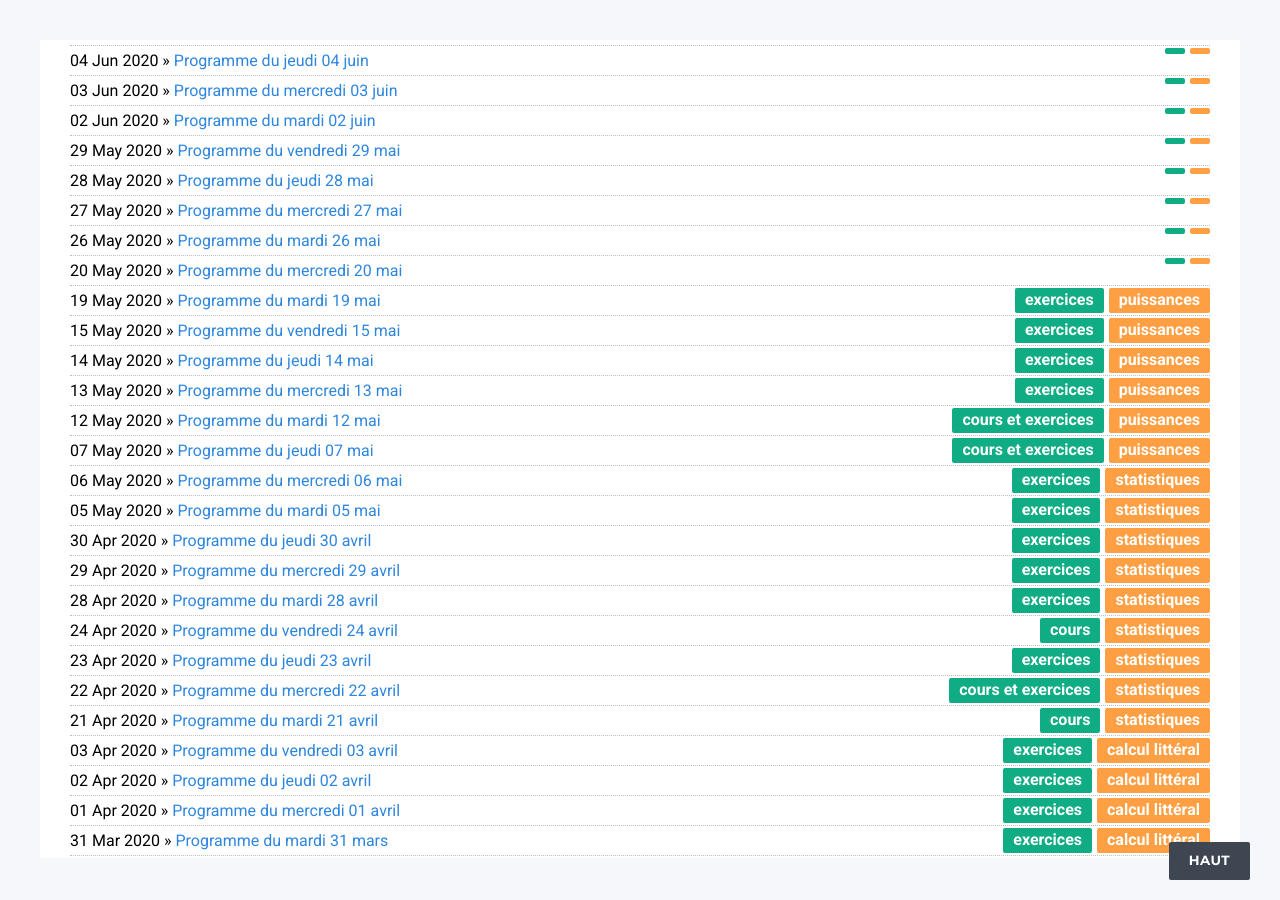
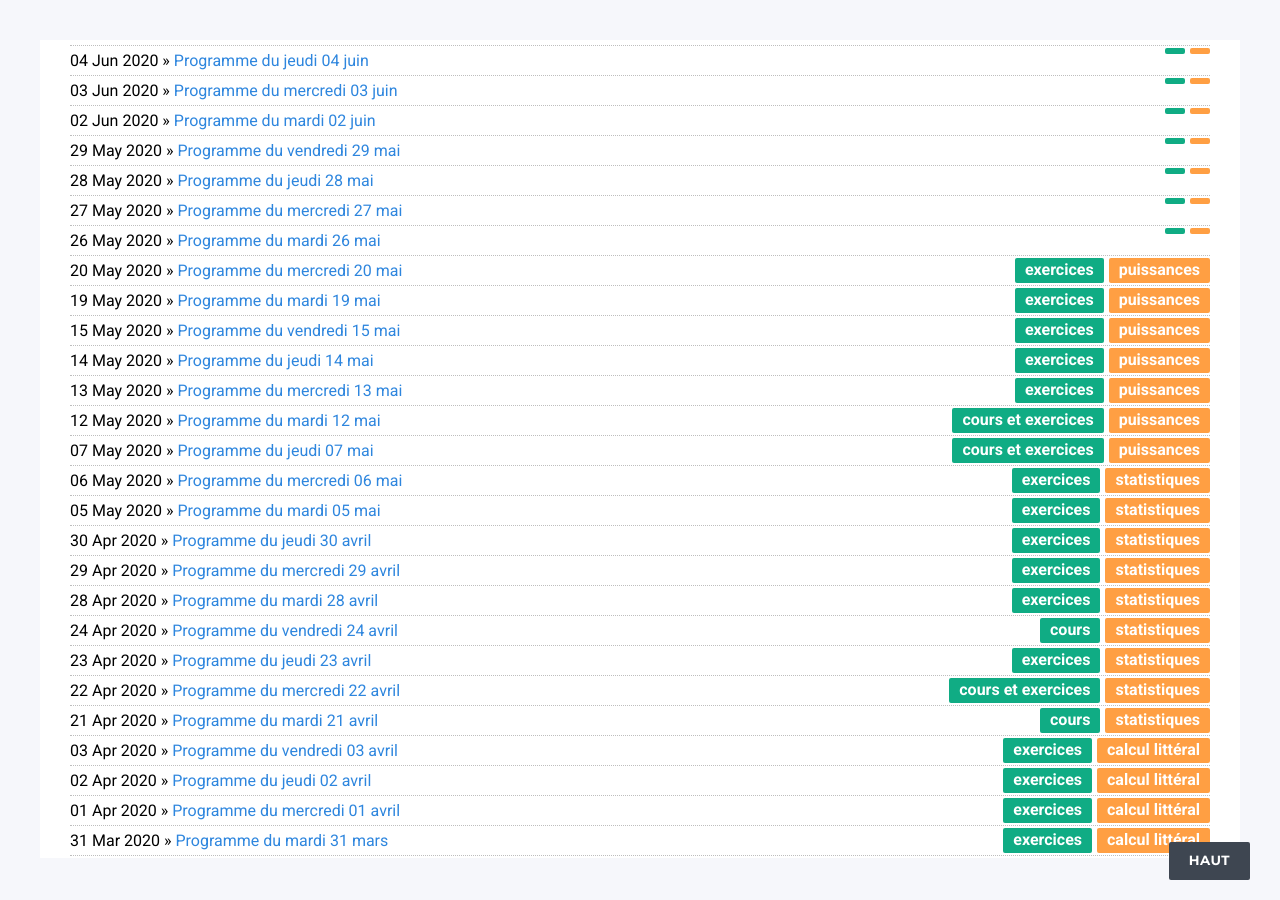
Before and after one commit to DangSinslay/DangSinslay.github.io, a Jekyll site: the page built from blog4/index.html, in a window 1280 px wide and 900 px high, scrolled down 508 px. Built offline with Jekyll 4.4.1, drawn with Linux system fonts in a browser that asks for light colours.

Commit message:
Update 2020-05-20-programme4.md

```diff
--- a/_posts/4eme/2020-05-20-programme4.md
+++ b/_posts/4eme/2020-05-20-programme4.md
@@ -3,6 +3,8 @@ layout: post
 title: "Programme du mercredi 20 mai"
 date: 2020-05-20
 category: 4eme
+chapter : puissances
+format : exercices
 blog: blog4
 ---
 
```
